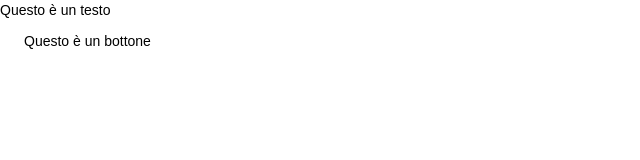
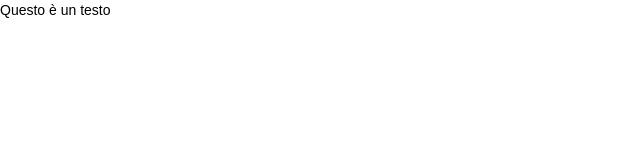
Before and after one commit to alantheandroid/stackhouse-dashboard, a React (Create React App) app: page / in a window 1280 px wide. Shown: the top 160 px of the page, without its empty margins (0-640 px from the left). Built offline with nearby package versions, Linux system fonts and the light colour scheme.

Commit message:
👌 IMPROVE: add props to Button component

```diff
--- a/src/components/Button/index.tsx
+++ b/src/components/Button/index.tsx
@@ -1,13 +1,16 @@
 import { Button as BaseButton, ButtonProps } from '@mui/material';
-import React from 'react';
+import React, { ReactNode } from 'react';
 import Text from '../Text';
 
 type Props = {
-  text?: string;
-} & Pick<ButtonProps, 'className' | 'variant' | 'fullWidth'>;
+  children?: ReactNode;
+} & Pick<
+  ButtonProps,
+  'className' | 'variant' | 'fullWidth' | 'startIcon' | 'endIcon'
+>;
 
-function Button({ text, ...props }: Props) {
-  return <BaseButton {...props}>{text && <Text>{text}</Text>}</BaseButton>;
+function Button({ children, ...props }: Props) {
+  return <BaseButton {...props}>{children}</BaseButton>;
 }
 
 export default Button;
```
